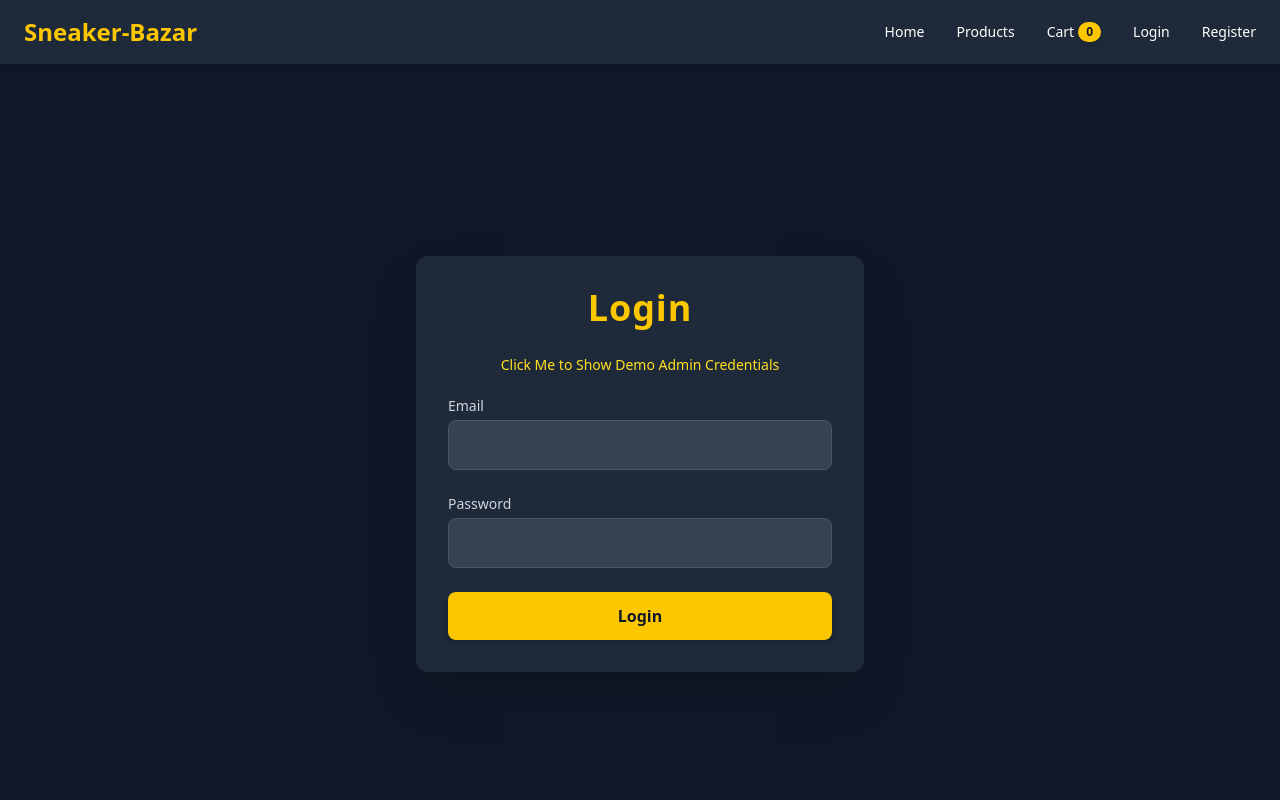
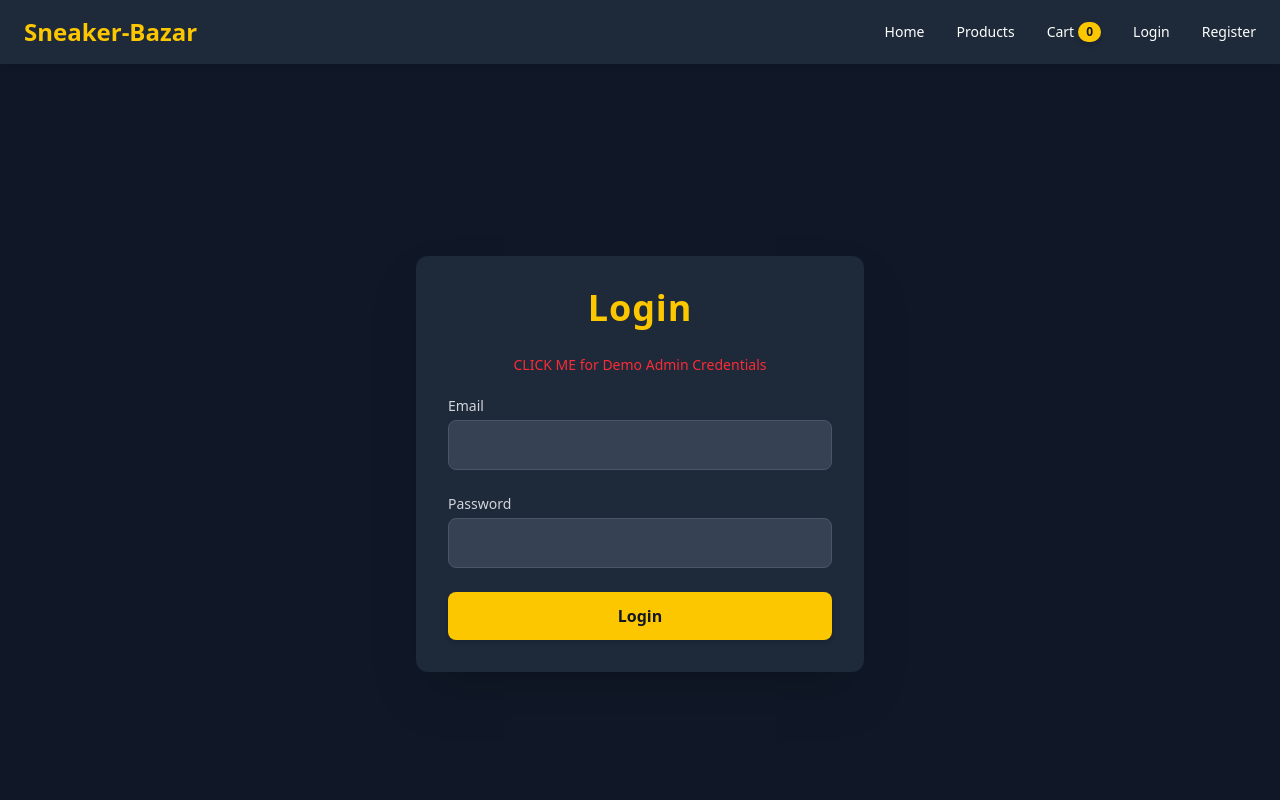
Before and after one commit to Dev-SachinKr/Sneaker-Bazar, a React (Vite) app in the folder client/: page /login in a window 1280 px wide. Shown: the top 800 px of the page. Built offline with nearby package versions, Linux system fonts and the light colour scheme; no server answers.

Commit message:
Update demo credentials

```diff
--- a/client/src/pages/Login.jsx
+++ b/client/src/pages/Login.jsx
@@ -53,9 +53,9 @@ const Login = () => {
           <button
             type="button"
             onClick={() => setShowDemo(!showDemo)}
-            className="text-sm font-medium text-yellow-300 hover:text-yellow-500 transition duration-200 cursor-pointer"
+            className="text-sm font-medium text-red-500 hover:text-red-800 transition duration-200 cursor-pointer"
           >
-            {showDemo ? 'Hide Demo Admin Credentials' : 'Click Me to Show Demo Admin Credentials'}
+            {showDemo ? 'Hide Demo Admin Credentials' : 'CLICK ME for Demo Admin Credentials'}
           </button>
         </div>
 
```
